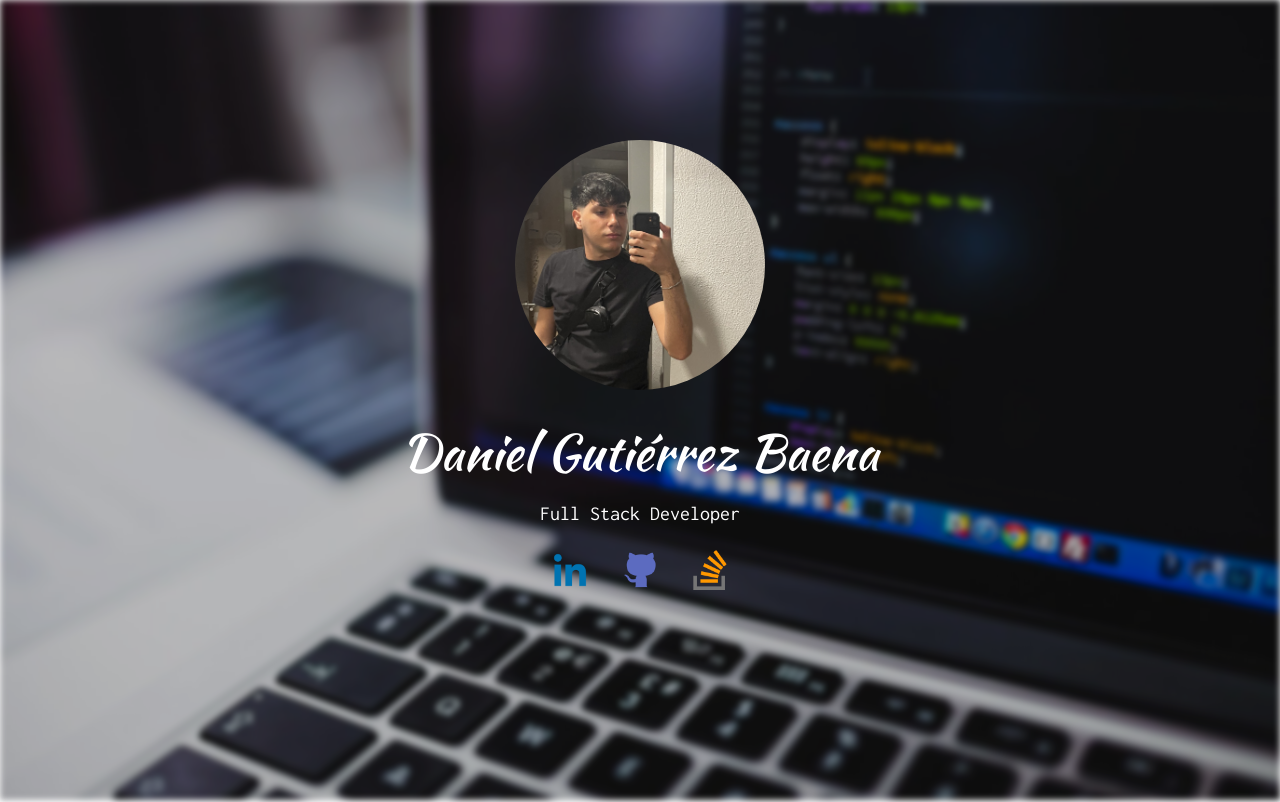
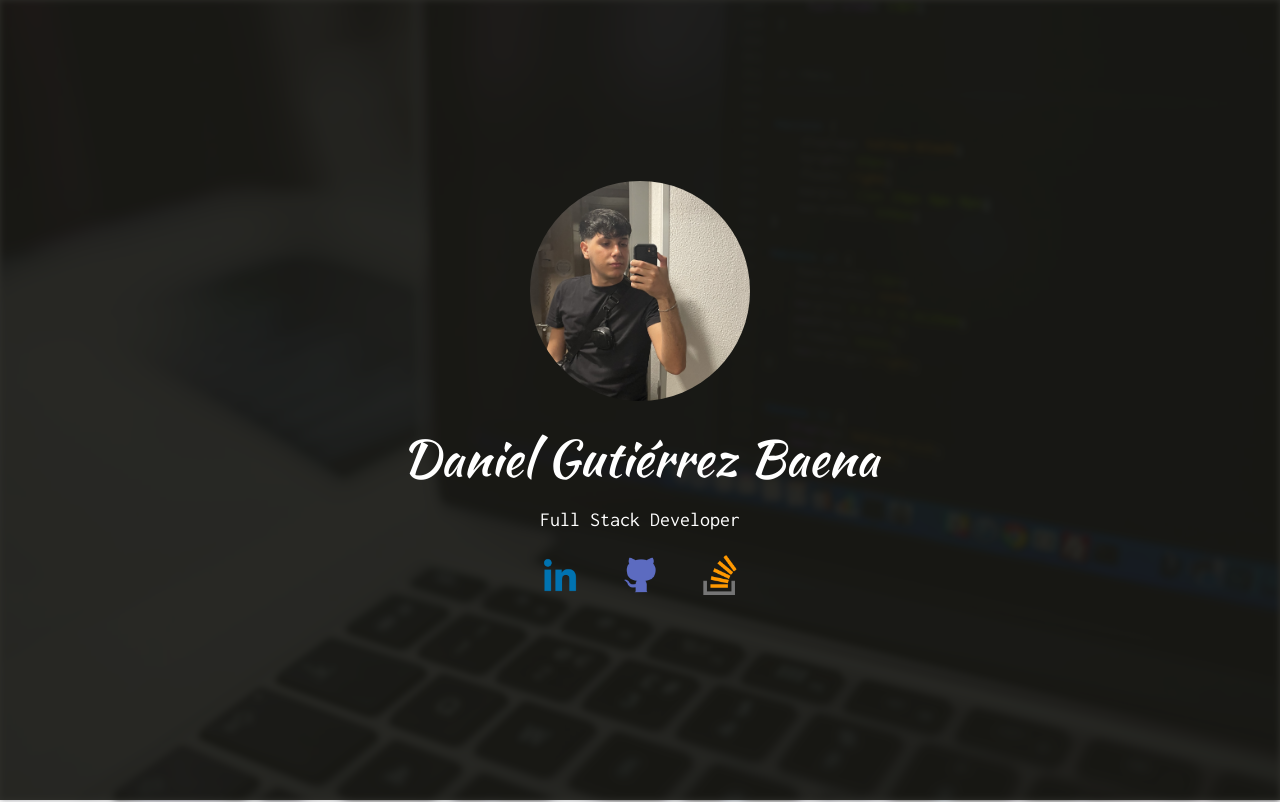
Before and after one commit to daniiguti/daniiguti.github.io, a plain HTML site: page index.html in a window 1280 px wide. Shown: the top 802 px of the page. Drawn offline with nearby package versions, Linux system fonts and the light colour scheme.

Commit message:
Diseños portada principal modificados

```diff
--- a/index.css
+++ b/index.css
@@ -34,6 +34,21 @@ header::before {
     filter: blur(3px) brightness(0.7) contrast(1.2);
     z-index: -1;
 }
+header::after {
+    content: '';
+    position: absolute;
+    top: 0;
+    left: 0;
+    width: 100%;
+    height: 100%;
+    background-color: rgba(25, 25, 21, 0.9);
+    z-index: 1;
+}
+/*
+  background-color: rgba(25, 25, 21, 0.9);
+  background-color: rgba(25, 25, 21, 0.7);
+  background-color: rgba(25, 25, 21, 0.5);
+*/
 h1 {
     font-size: 2.5rem;
     font-weight: bold;
@@ -68,15 +83,15 @@ h2 {
     transform: translateY(0);
 }
 .foto-perfil{
-    width: 250px;
-    height: 250px;
+    width: 220px;
+    height: 220px;
     border-radius: 50%;
     object-fit: cover;
     border: 2px;
-    margin-top: -70px;
+    margin-top: -25px;
 }
 .nombre-completo{
-    margin-top: 30px;
+    margin-top: 25px;
     font-family: 'Kaushan Script', cursive;
     font-size: 50px;
     line-height: 1.3;
@@ -88,12 +103,17 @@ h2 {
     margin-top: -2px;
 }
 .iconos{
-    margin-top: 5px;
+    margin-top: 20px;
     display: flex;
-    justify-content: space-between;
-    gap: 30px;
+    justify-content: center;
+    gap: 40px;
 }
 .little-icon{
     max-width: 40px;
     height: auto;
 }
+.header-content {
+    position: relative;
+    z-index: 2;
+    color: white;
+}
--- a/index.html
+++ b/index.html
@@ -14,6 +14,7 @@
 </head>
     <body>
         <header>
+            <div class="header-content">
                 <img src="images/foto_perfil.jpg" alt="Foto de perfil" class="foto-perfil">
                 <p class="nombre-completo">Daniel Gutiérrez Baena</p>
                 <p class="puesto">Full Stack Developer</p>
@@ -21,6 +22,7 @@
                     <a href="https://www.linkedin.com/in/daniel-gutierrez-baena/" target="_blank"><img src="images/linkedin_blue.png" alt="Icono Linkedin" class="little-icon"></a>
                     <a href="https://github.com/daniiguti" target="_blank"><img src="images/github_blue.png" alt="Icono Github" class="little-icon"></a>
                     <a href="https://es.stackoverflow.com/users/323944/daniguti" target="_blank"><img src="images/stack-overflow.png" alt="Icono Stackoverflow" class="little-icon"></a>
+                </div>
             </div>
         </header>
         <section id="sobre-mi" class="seccion fade-in">
```
Lines whose indentation alone changed are shown as unchanged.
